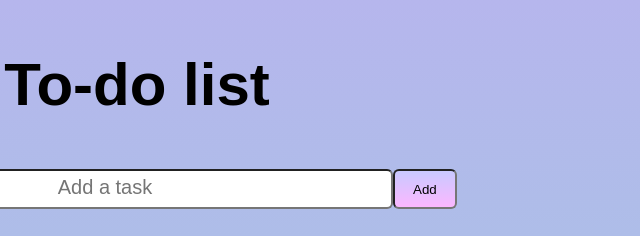
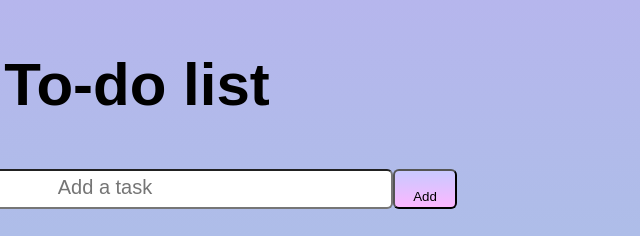
Before and after one commit to ritikv37/To-Do-, a plain HTML site: page index.html in a window 1280 px wide. Shown: the top 236 px of the page, 503-1143 px from the left. Drawn offline with Linux system fonts and the light colour scheme.

Commit message:
Update index.html

```diff
--- a/index.html
+++ b/index.html
@@ -20,7 +20,7 @@
 
         <div class="input-con">
             <input class="input-data" type="text" placeholder="Add a task">
-            <input class="btn" type="text" value="Add" onclick="addItem()">
+            <input class="btn" type="button" value="Add" onclick="addItem()">
         </div>
         <div class="list">
             <ul>
```
